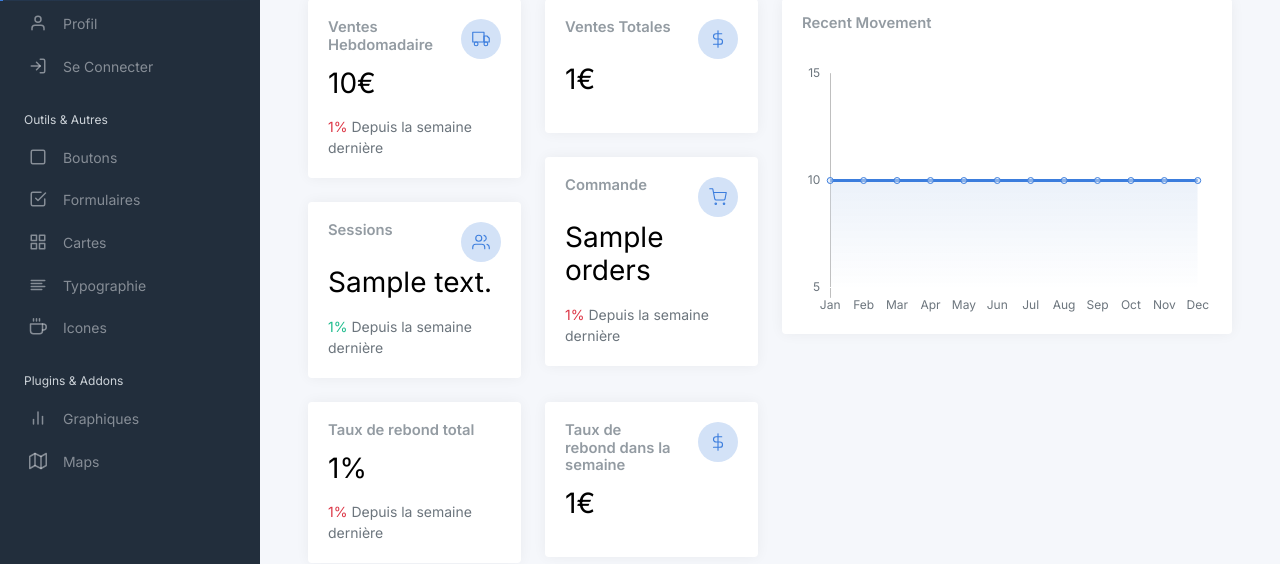
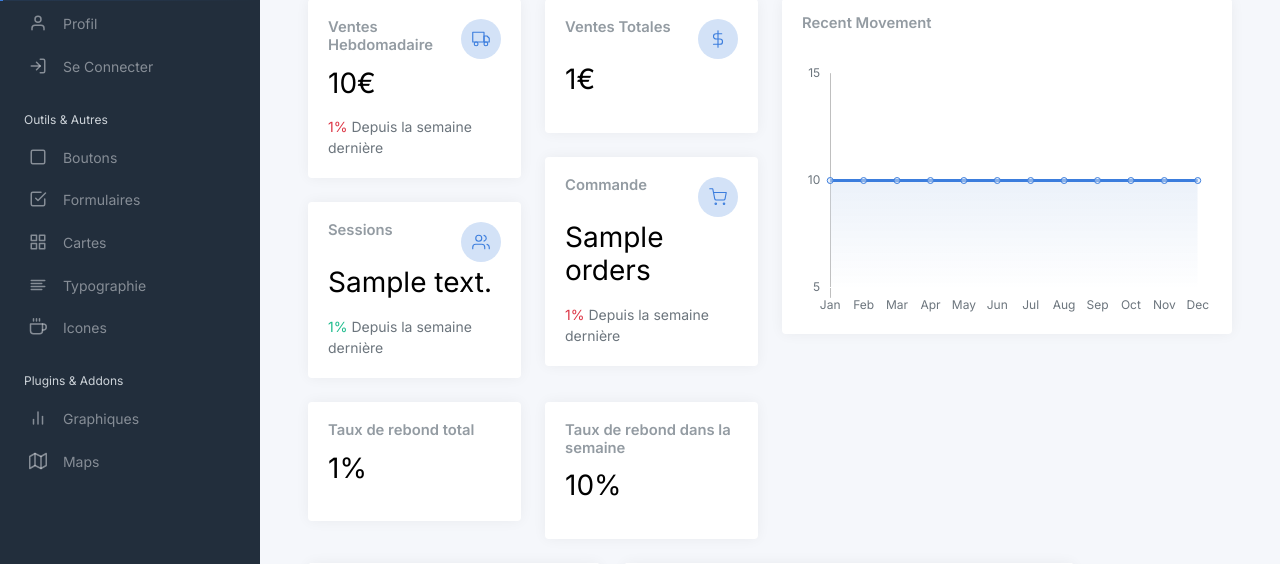
Before and after one commit to Tormknd/E-commerce_django, a Django app: template templates/admin/admin.html in a window 1280 px wide. Shown: the part 155-719 px from the top of the page. Run offline with Django 4.2, Linux system fonts and the light colour scheme; tables that the repository leaves empty hold one stand-in row (values such as "Sample post"); the template is opened without the code that fills it: values that come from a table or form of the project are taken from there, most other values are stand-ins (such as "Sample title", 1, 10 or a date in 2020); parts of the project's set-up code (start-up, migrations or seed data) failed here and were passed over; some libraries are stand-ins or nearby versions.

Commit message:
Taux de rebond total et hebdomadaire ajouté

```diff
--- a/templates/admin/admin.html
+++ b/templates/admin/admin.html
@@ -399,11 +399,7 @@
                                                 </div>
                                             </div>
                                             <h1 class="mt-1 mb-3">{{ total_bounce|floatformat }}%</h1>
-                                            <div class="mb-0">
-                                                <span class="text-danger"> <i
-                                                        class="mdi mdi-arrow-bottom-right"></i> {{ order_percentage|floatformat }}% </span>
-                                                <span class="text-muted">Depuis la semaine dernière</span>
-                                            </div>
+
                                         </div>
                                     </div>
 
@@ -415,14 +411,8 @@
                                                 <div class="col mt-0">
                                                     <h5 class="card-title">Taux de rebond dans la semaine</h5>
                                                 </div>
-
-                                                <div class="col-auto">
-                                                    <div class="stat text-primary">
-                                                        <i class="align-middle" data-feather="dollar-sign"></i>
-                                                    </div>
-                                                </div>
                                             </div>
-                                            <h1 class="mt-1 mb-3">{{ total_sales|floatformat }}€</h1>
+                                            <h1 class="mt-1 mb-3">{{ weekly_bounce|floatformat }}%</h1>
                                             <div class="mb-0">
                                             </div>
                                         </div>
```
Also changed, not shown: adminInterface/views.py (+25 -6 lines).
